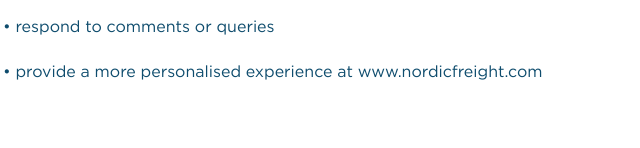
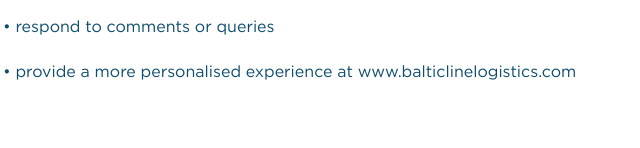
Before and after one commit to balticline/balticline, a plain HTML site: page privacy-policy.html in a window 1280 px wide. Shown: the part 652-800 px from the top of the page, 147-787 px from the left. Drawn offline with nearby package versions, Linux system fonts and the light colour scheme.

Commit message:
Modified policy

```diff
--- a/privacy-policy.html
+++ b/privacy-policy.html
@@ -292,7 +292,7 @@
 <p>We collect usage data through you logging into our e-services section and from information you provide by emailing us. The data is used to:</p>
 <p>• supply requested information, services and products</p>
 <p>• respond to comments or queries</p>
-<p>• provide a more personalised experience at www.nordicfreight.com</p>
+<p>• provide a more personalised experience at www.balticlinelogistics.com</p>
 <p> </p>
 <h4>REPORTING</h4>
 <p>We do not do any individual tracking or reporting.</p>
```
Also changed, not shown: 7 other files.
